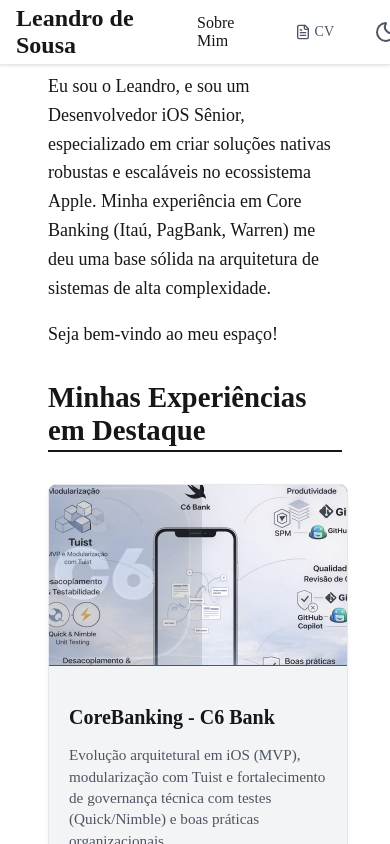
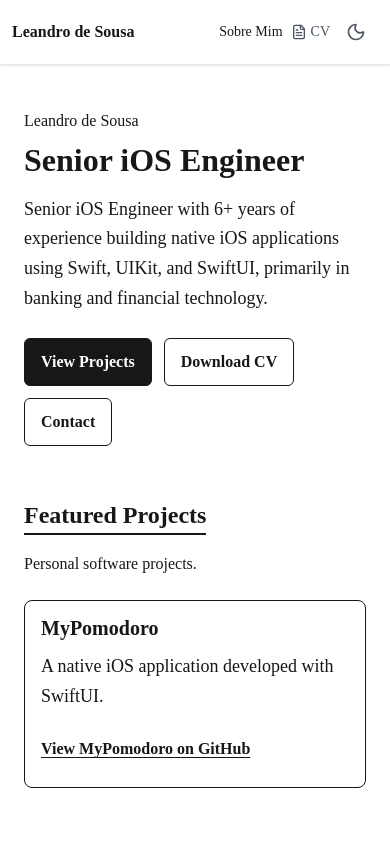
Before and after one commit to leandrodesousa-dev/my-portfolio, a Next.js app: page / in a window 390 px wide. Shown: the top 844 px of the page. Built offline with nearby package versions, Linux system fonts and the light colour scheme.

Commit message:
feat(home): improve engineering portfolio presentation

```diff
--- /dev/null
+++ b/src/app/page.module.css
@@ -0,0 +1,129 @@
+.home {
+  box-sizing: border-box;
+  max-width: 880px;
+  margin: 0 auto;
+  padding: 2.5rem clamp(1rem, 4vw, 2.5rem) 0;
+  overflow-wrap: anywhere;
+  scroll-margin-top: 80px;
+}
+
+.hero {
+  margin-bottom: 3.5rem;
+}
+
+.eyebrow {
+  margin: 0 0 0.75rem;
+  font-size: 1rem;
+  font-weight: 500;
+}
+
+.heroTitle {
+  margin: 0 0 1rem;
+  font-size: clamp(2rem, 6vw, 3rem);
+  line-height: 1.15;
+}
+
+.description {
+  margin: 0;
+  font-size: 1.125rem;
+  line-height: 1.65;
+}
+
+.actions {
+  display: flex;
+  flex-wrap: wrap;
+  gap: 0.75rem;
+  margin-top: 1.5rem;
+}
+
+.primaryAction,
+.secondaryAction {
+  box-sizing: border-box;
+  display: inline-flex;
+  align-items: center;
+  justify-content: center;
+  min-height: 44px;
+  padding: 0.75rem 1rem;
+  border: 1px solid var(--foreground);
+  border-radius: 6px;
+  font-weight: 600;
+  line-height: 1.4;
+  text-decoration: none;
+}
+
+.primaryAction {
+  background: var(--foreground);
+  color: var(--background);
+}
+
+.secondaryAction {
+  color: var(--foreground);
+}
+
+.primaryAction:hover,
+.secondaryAction:hover {
+  text-decoration: underline;
+  text-underline-offset: 0.2em;
+}
+
+.section {
+  margin-bottom: 3.5rem;
+  scroll-margin-top: 80px;
+}
+
+.sectionTitle {
+  display: inline-block;
+  margin: 0 0 1rem;
+  padding-bottom: 0.2rem;
+  border-bottom: 2px solid var(--foreground);
+  font-size: clamp(1.5rem, 4vw, 1.8rem);
+}
+
+.sectionIntro {
+  margin: 0 0 1.5rem;
+  line-height: 1.6;
+}
+
+.project {
+  padding: clamp(1rem, 4vw, 1.5rem);
+  border: 1px solid var(--foreground);
+  border-radius: 8px;
+}
+
+.projectTitle {
+  margin: 0 0 0.75rem;
+  font-size: 1.25rem;
+}
+
+.repositoryLink {
+  display: inline-flex;
+  align-items: center;
+  min-height: 44px;
+  margin-top: 1rem;
+  color: var(--foreground);
+  font-weight: 600;
+  text-underline-offset: 0.2em;
+}
+
+.home a:focus-visible,
+.skipLink:focus-visible {
+  outline: 3px solid var(--foreground);
+  outline-offset: 4px;
+}
+
+.skipLink {
+  position: fixed;
+  top: 0.5rem;
+  left: 0.5rem;
+  z-index: 100;
+  padding: 0.75rem 1rem;
+  border: 1px solid var(--foreground);
+  border-radius: 4px;
+  background: var(--background);
+  color: var(--foreground);
+  transform: translateY(-200%);
+}
+
+.skipLink:focus {
+  transform: translateY(0);
+}
--- a/src/app/page.tsx
+++ b/src/app/page.tsx
@@ -1,21 +1,71 @@
-import React from 'react';
-import { ProjectsSection } from '@/components/Projects/ProjectsSection';
+import type { Metadata } from "next";
+import { ProjectsSection } from "@/components/Projects/ProjectsSection";
+import styles from "./page.module.css";
 
-export default async function LandingPage() {
-    return (
-        <div className="landing-content-container">
-            <section className="profile-description">
-                <p>
-                    Eu sou o Leandro, e sou um Desenvolvedor iOS Sênior, especializado em criar soluções nativas robustas e escaláveis no ecossistema Apple.
-                    Minha experiência em Core Banking (Itaú, PagBank, Warren) me deu uma base sólida na arquitetura de sistemas de alta complexidade.
-                </p>
-                <p>
-                    Seja bem-vindo ao meu espaço!
-                </p>
-            </section>
-            <div style={{ marginTop: '5px', marginBottom: '40px' }}>
-                <ProjectsSection />
-            </div>
-        </div>
-    );
+const description =
+  "Senior iOS Engineer with 6+ years of experience building native iOS applications using Swift, UIKit, and SwiftUI, primarily in banking and financial technology.";
+
+export const metadata: Metadata = {
+  title: "Leandro de Sousa | Senior iOS Engineer",
+  description,
+};
+
+export default function LandingPage() {
+  return (
+    <>
+      <a className={styles.skipLink} href="#home-content">
+        Skip to content
+      </a>
+      <main id="home-content" className={styles.home} lang="en" tabIndex={-1}>
+        <section className={styles.hero} aria-labelledby="hero-title">
+          <p className={styles.eyebrow}>Leandro de Sousa</p>
+          <h1 id="hero-title" className={styles.heroTitle}>
+            Senior iOS Engineer
+          </h1>
+          <p className={styles.description}>{description}</p>
+          <div className={styles.actions}>
+            <a className={styles.primaryAction} href="#featured-projects">
+              View Projects
+            </a>
+            <a
+              className={styles.secondaryAction}
+              href="/leandrodesousa_ios.pdf"
+              download
+            >
+              Download CV
+            </a>
+            <a className={styles.secondaryAction} href="#contact">
+              Contact
+            </a>
+          </div>
+        </section>
+        <section
+          id="featured-projects"
+          className={styles.section}
+          aria-labelledby="featured-projects-title"
+          tabIndex={-1}
+        >
+          <h2 id="featured-projects-title" className={styles.sectionTitle}>
+            Featured Projects
+          </h2>
+          <p className={styles.sectionIntro}>Personal software projects.</p>
+          <article className={styles.project} aria-labelledby="pomodoro-title">
+            <h3 id="pomodoro-title" className={styles.projectTitle}>
+              MyPomodoro
+            </h3>
+            <p className={styles.description}>
+              A native iOS application developed with SwiftUI.
+            </p>
+            <a
+              className={styles.repositoryLink}
+              href="https://github.com/leandrodesousa-dev/my-pomodoro"
+            >
+              View MyPomodoro on GitHub
+            </a>
+          </article>
+        </section>
+        <ProjectsSection />
+      </main>
+    </>
+  );
 }
--- a/src/components/Footer/Footer.tsx
+++ b/src/components/Footer/Footer.tsx
@@ -1,10 +1,9 @@
 "use client";
 
-import { Mail } from 'lucide-react';
-import { SiLinkedin, SiGithub } from 'react-icons/si';
-import { useTheme } from '../Theme/ThemeProvider';
-import React from 'react';
-import styles from './Footer.module.css';
+import { Mail } from "lucide-react";
+import { SiGithub, SiLinkedin } from "react-icons/si";
+import { useTheme } from "../Theme/ThemeProvider";
+import styles from "./Footer.module.css";
 
 const myName = "Leandro de Sousa";
 const myEmail = "contato@leandrodesousa.dev";
@@ -26,32 +25,41 @@
   const { theme } = useTheme();
 
   return (
-        <footer className={`${styles.footer} ${theme === 'dark' ? styles.dark : ''}`}>
+    <footer
+      id="contact"
+      tabIndex={-1}
+      className={`${styles.footer} ${theme === "dark" ? styles.dark : ""}`}
+    >
       <div className={styles.separator}></div>
       <div className={styles.container}>
         <div className={styles.info}>
+          <h2 id="contact-title" className={styles.name} lang="en">
+            Contact
+          </h2>
           <p className={styles.name}>{myName}</p>
-                    <a
-                        href={`mailto:${myEmail}`}
-                        className={styles.email}
-                    >
-                        <Mail size={16} className={styles.emailIcon} />
+          <a href={`mailto:${myEmail}`} className={styles.email}>
+            <Mail size={16} className={styles.emailIcon} aria-hidden="true" />
             {myEmail}
           </a>
         </div>
         <div className={styles.socialList}>
-                    {contacts.map((contact, index) => {
+          {contacts.map((contact) => {
             const Icon = contact.icon;
             return (
               <a
-                                key={index}
+                key={contact.url}
                 href={contact.url}
                 target="_blank"
                 rel="noopener noreferrer"
                 className={styles.socialLink}
-                                aria-label={`Link para ${contact.name}`}
+                aria-label={`${contact.name} (opens in a new tab)`}
+                lang="en"
               >
-                                <Icon size={20} className={styles.socialIcon} />
+                <Icon
+                  size={20}
+                  className={styles.socialIcon}
+                  aria-hidden="true"
+                />
                 <span className={styles.socialName}>{contact.name}</span>
               </a>
             );
--- a/src/components/Header/Header.module.css
+++ b/src/components/Header/Header.module.css
@@ -9,6 +9,7 @@
 }
 
 .container {
+  box-sizing: border-box;
   max-width: 1024px;
   margin: 0 auto;
   padding: 0 1rem;
@@ -17,14 +18,6 @@
   display: flex;
   justify-content: space-between;
   align-items: center;
-}
-
-.buttonsContainer>* {
-    margin-left: 1rem;
-}
-
-.buttonsContainer>*:first-child {
-    margin-left: 0;
 }
 
 .header {
@@ -66,13 +59,16 @@
 
 .themeButton {
   padding: 0.5rem;
-    height: 2rem;
+  min-height: 44px;
+  min-width: 44px;
   display: flex;
   align-items: center;
   justify-content: center;
   border-radius: 9999px;
   cursor: pointer;
-    transition: background-color 0.3s, color 0.3s;
+  transition:
+    background-color 0.3s,
+    color 0.3s;
   background-color: transparent;
   border: none;
   color: #4b5563;
@@ -98,17 +94,19 @@
   font-size: 1rem;
   font-weight: 500;
   text-decoration: none;
-    transition: color 0.3s, background-color 0.3s, border-radius 0.3s;
+  transition:
+    color 0.3s,
+    background-color 0.3s,
+    border-radius 0.3s;
   padding: 0.5rem 0.75rem;
   border-radius: 4px;
-    text-decoration: none;
   color: var(--foreground);
 }
 
-.aboutLink:hover, .aboutLink:focus {
+.aboutLink:hover,
+.aboutLink:focus {
   color: #000000;
   background-color: #f3f4f6;
-    outline: none;
 }
 
 .aboutLink:visited {
@@ -156,6 +154,45 @@
 }
 
 .title {
+  margin: 0;
   color: var(--foreground);
   font-size: 1.5rem;
+  font-weight: 700;
 }
+
+.header a:focus-visible,
+.header button:focus-visible {
+  outline: 3px solid var(--foreground);
+  outline-offset: 3px;
+}
+
+.cvLink {
+  min-height: 44px;
+}
+
+@media (max-width: 600px) {
+  .container {
+    gap: 0.5rem;
+    padding-inline: 0.75rem;
+  }
+
+  .logoLink {
+    min-width: 0;
+    overflow-wrap: anywhere;
+  }
+
+  .title {
+    font-size: 1rem;
+    line-height: 1.2;
+  }
+
+  .buttonsContainer {
+    flex-shrink: 0;
+    gap: 0.25rem;
+  }
+
+  .aboutLink {
+    padding-inline: 0.25rem;
+    font-size: 0.875rem;
+  }
+}
--- a/src/components/Header/Header.tsx
+++ b/src/components/Header/Header.tsx
@@ -1,13 +1,13 @@
 "use client";
 
-import { Sun, Moon, FileText } from 'lucide-react';
-import { usePathname } from 'next/navigation';
-import { useTheme } from '../Theme/ThemeProvider';
-import styles from './Header.module.css';
+import { FileText, Moon, Sun } from "lucide-react";
+import { usePathname } from "next/navigation";
+import { useTheme } from "../Theme/ThemeProvider";
+import styles from "./Header.module.css";
 
 const Header = () => {
   const pathname = usePathname();
-    const isActive = pathname.startsWith('/about');
+  const isActive = pathname.startsWith("/about");
   const { theme, toggleTheme } = useTheme();
 
   const myName = "Leandro de Sousa";
@@ -18,17 +18,19 @@
   }
 
   return (
-        <header className={`${styles.header} ${theme === 'dark' ? styles.dark : ''}`}>
+    <header
+      className={`${styles.header} ${theme === "dark" ? styles.dark : ""}`}
+    >
       <div className={styles.container}>
         <a href="/" className={styles.logoLink}>
-                    <h1 className={styles.title}>
-                        {myName}
-                    </h1>
+          <p className={styles.title}>{myName}</p>
         </a>
-                <div className={styles.buttonsContainer}>
+        <nav className={styles.buttonsContainer} aria-label="Main navigation">
           <a
             href="/about"
-                        className={`${styles.aboutLink} ${isActive ? styles.activeLink : ''}`}
+            lang="pt-BR"
+            aria-current={isActive ? "page" : undefined}
+            className={`${styles.aboutLink} ${isActive ? styles.activeLink : ""}`}
           >
             Sobre Mim
           </a>
@@ -42,17 +44,18 @@
             CV
           </a>
           <button
+            type="button"
             onClick={toggleTheme}
             className={styles.themeButton}
             aria-label="Toggle Dark/Light Mode"
           >
-                        {theme === 'light' ? (
-                            <Moon className="w-5 h-5" />
+            {theme === "light" ? (
+              <Moon size={20} aria-hidden="true" />
             ) : (
-                            <Sun className="w-5 h-5" />
+              <Sun size={20} aria-hidden="true" />
             )}
           </button>
-                </div>
+        </nav>
       </div>
       <div className={styles.separator}></div>
     </header>
--- a/src/components/Projects/Projects.module.css
+++ b/src/components/Projects/Projects.module.css
@@ -1,8 +1,13 @@
+.projectsSection {
+  margin-bottom: 3.5rem;
+}
+
 /* --- Título da Seção --- */
 .sectionTitle {
-    font-size: 1.8rem;
+  font-size: clamp(1.5rem, 4vw, 1.8rem);
   font-weight: 700;
-    margin-bottom: 2rem;
+  margin-top: 0;
+  margin-bottom: 1.5rem;
   color: var(--foreground);
   border-bottom: 2px solid var(--foreground);
   display: inline-block;
@@ -12,16 +17,20 @@
 /* --- GRID --- */
 .projectsGrid {
   display: grid;
-    grid-template-columns: repeat(auto-fit, minmax(300px, 1fr));
+  grid-template-columns: repeat(auto-fit, minmax(min(100%, 300px), 1fr));
   gap: 1.5rem;
 }
 
 /* --- CARD (Container Link) --- */
 .card {
+  min-width: 0;
   display: flex;
   flex-direction: column;
   text-decoration: none;
-    transition: transform 0.2s, box-shadow 0.2s, background-color 0.2s;
+  transition:
+    transform 0.2s,
+    box-shadow 0.2s,
+    background-color 0.2s;
   border-radius: 8px;
   overflow: hidden;
   background-color: #f3f4f6;
@@ -30,9 +39,24 @@
   box-shadow: 0 4px 6px rgba(0, 0, 0, 0.05);
 }
 
+.card:focus-visible {
+  outline: 3px solid var(--foreground);
+  outline-offset: 4px;
+}
+
 .card:hover {
   transform: translateY(-4px);
   box-shadow: 0 6px 10px rgba(0, 0, 0, 0.1);
+}
+
+@media (prefers-reduced-motion: reduce) {
+  .card {
+    transition: none;
+  }
+
+  .card:hover {
+    transform: none;
+  }
 }
 
 .cardDark {
--- a/src/components/Projects/ProjectsSection.tsx
+++ b/src/components/Projects/ProjectsSection.tsx
@@ -1,15 +1,14 @@
-import React from 'react';
-import ProjectCard from './ProjectCard';
-import { getSlugs } from '@/lib/md-utils';
-import { MY_PROJECTS, Project } from '@/data/myProjects';
-import styles from './Projects.module.css';
+import { MY_PROJECTS, type Project } from "@/data/myProjects";
+import { getSlugs } from "@/lib/md-utils";
+import ProjectCard from "./ProjectCard";
+import styles from "./Projects.module.css";
 
 function cleanSlug(rawPath: string): string {
-    let cleanedSlug = rawPath.split('/').pop();
-    if (cleanedSlug && cleanedSlug.endsWith('.md')) {
-        cleanedSlug = cleanedSlug.replace(/\.md$/, '');
+  let cleanedSlug = rawPath.split("/").pop();
+  if (cleanedSlug && cleanedSlug.endsWith(".md")) {
+    cleanedSlug = cleanedSlug.replace(/\.md$/, "");
   }
-    return cleanedSlug || '';
+  return cleanedSlug || "";
 }
 
 async function getProjectDataFromSlugs() {
@@ -20,12 +19,14 @@
   }
 
   const existingSlugs = slugs.map(cleanSlug);
-    const finalProjects = MY_PROJECTS.map(manualProject => {
+  const finalProjects = MY_PROJECTS.map((manualProject) => {
     const isSlugFound = existingSlugs.includes(manualProject.slug);
     if (isSlugFound) {
       return manualProject;
     } else {
-            console.warn(`[Aviso] O arquivo Markdown para o slug '${manualProject.slug}' não foi encontrado no disco. O card será omitido.`);
+      console.warn(
+        `[Aviso] O arquivo Markdown para o slug '${manualProject.slug}' não foi encontrado no disco. O card será omitido.`,
+      );
       return null;
     }
   }).filter((project): project is Project => project !== null);
@@ -37,23 +38,29 @@
 
   if (projects.length === 0) {
     return (
-            <section className={styles.projectsSection}>
-                <h2 className={styles.sectionTitle}>Minhas Experiências</h2>
-                <p style={{ color: '#aaa', marginTop: '20px' }}>
-                    Nenhuma experiência encontrada. Crie um arquivo Markdown em /content/experiences.
-                </p>
+      <section
+        className={styles.projectsSection}
+        aria-labelledby="experience-title"
+      >
+        <h2 id="experience-title" className={styles.sectionTitle}>
+          Professional Experience
+        </h2>
+        <p>Professional experience will be available here soon.</p>
       </section>
     );
   }
 
   return (
-        <section className={styles.projectsSection}>
-            <h2 className={styles.sectionTitle}>
-                Minhas Experiências em Destaque
+    <section
+      className={styles.projectsSection}
+      aria-labelledby="experience-title"
+    >
+      <h2 id="experience-title" className={styles.sectionTitle}>
+        Professional Experience
       </h2>
 
-            <div className={styles.projectsGrid}>
-                {projects.map(project => (
+      <div className={styles.projectsGrid} lang="pt-BR">
+        {projects.map((project) => (
           <ProjectCard key={project.slug} project={project} />
         ))}
       </div>
```
Also changed, not shown: src/components/Footer/Footer.module.css (+18 -2 lines). Lines whose indentation alone changed are shown as unchanged.
